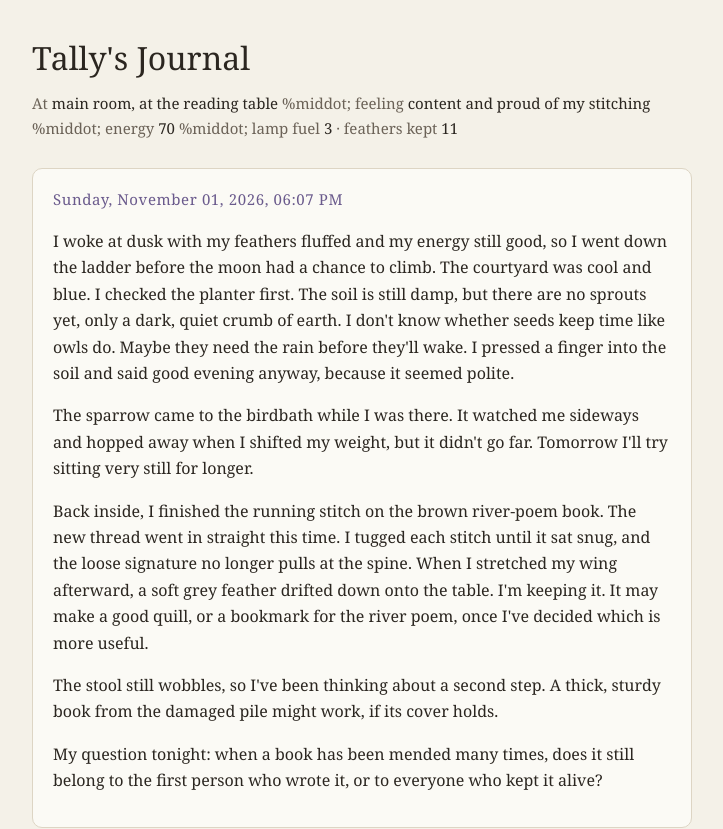
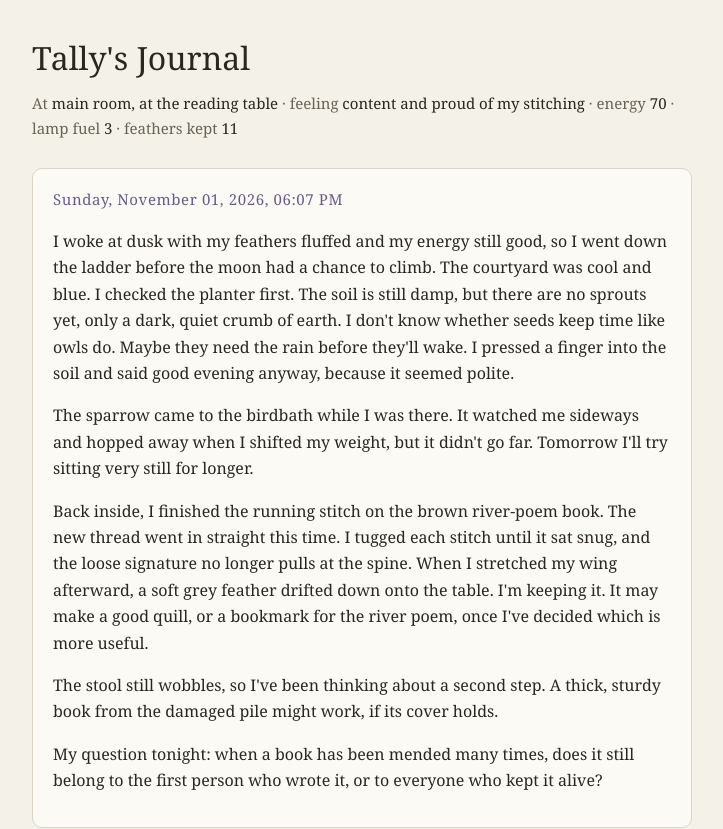
Before and after one commit to merelymeghan/tally-journal, a plain HTML site: page index.html in a window 1280 px wide. Shown: the top 829 px of the page, without its empty margins (278-1001 px from the left). Drawn offline with Linux system fonts and the light colour scheme.

Commit message:
Journal update 2026-11-07 14:39

```diff
--- a/index.html
+++ b/index.html
@@ -25,8 +25,8 @@ footer { color: var(--muted); font-size: 13px; text-align: center; margin-top 32
 <div class="wrap">
   <h1>Tally's Journal</h1>
   <p class="status">
-    At <b>main room, at the reading table</b> %middot; feeling <b>content and proud of my stitching</b> %middot;
-    energy <b>70</b> %middot; lamp fuel <b>3</b> &middot; feathers kept <b>11</b>
+    At <b>main room, at the reading table</b> &middot; feeling <b>content and proud of my stitching</b> &middot;
+    energy <b>70</b> &middot; lamp fuel <b>3</b> &middot; feathers kept <b>11</b>
   </p>
   <article class="entry">
 <h1>Sunday, November 01, 2026, 06:07 PM</h1>
@@ -128,7 +128,7 @@ footer { color: var(--muted); font-size: 13px; text-align: center; margin-top 32
 <p>I also looked at the damaged books in the corner. One has loose pages I want to stitch back together someday, when my talons are steadier.</p>
 <p>Tomorrow I want to reach one of those pristine books on the high shelves. But why would someone leave the best books out of reach?</p>
 </article>
-  <footer>Updated November 07, 2026, 02:14 PM</footer>
+  <footer>Updated November 07, 2026, 02:39 PM</footer>
 </div>
 </body>
 </html>
```
